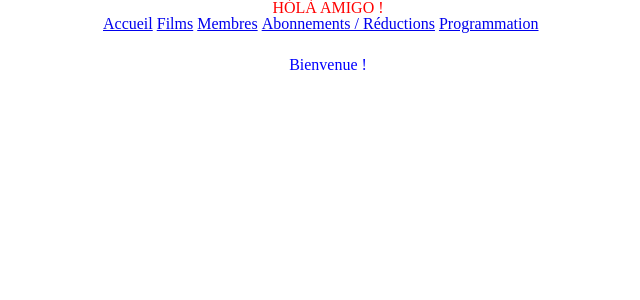
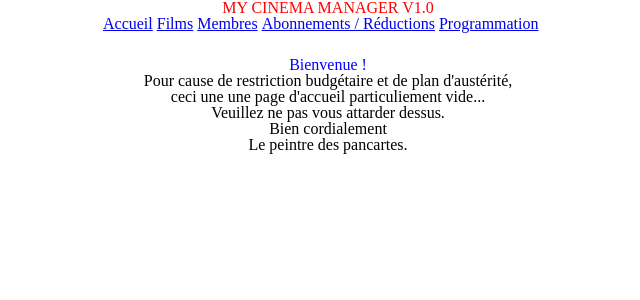
Before and after one commit to LeReverandNox/my_cinema, a PHP site: page / in a window 1280 px wide. Shown: the top 300 px of the page, without its empty margins (312-952 px from the left). Run offline with PHP 8.4, Linux system fonts and the light colour scheme.

Commit message:
Rajout d'un peu de texte sur l'index

```diff
--- a/index.php
+++ b/index.php
@@ -9,10 +9,17 @@
 <body>
     <div class="main_wrapper">
         <header>
-            <h1>Hólà amigo !</h1>
+            <h1>My Cinema Manager v1.0</h1>
             <?php include "template/nav.html" ?>
         </header>
             <h2>Bienvenue  !</h2>
+            <div class="center">
+            <p>Pour cause de restriction budgétaire et de plan d'austérité, </p>
+            <p>ceci une une page d'accueil particuliement vide...</p>
+            <p>Veuillez ne pas vous attarder dessus.</p>
+            <p>Bien cordialement</p>
+            <p>Le peintre des pancartes.</p>
+            </div>
     </div>
 </body>
 </html>
```
